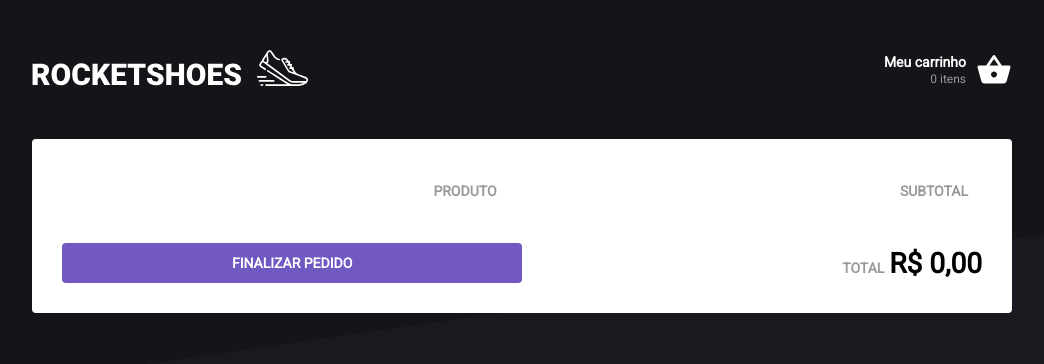
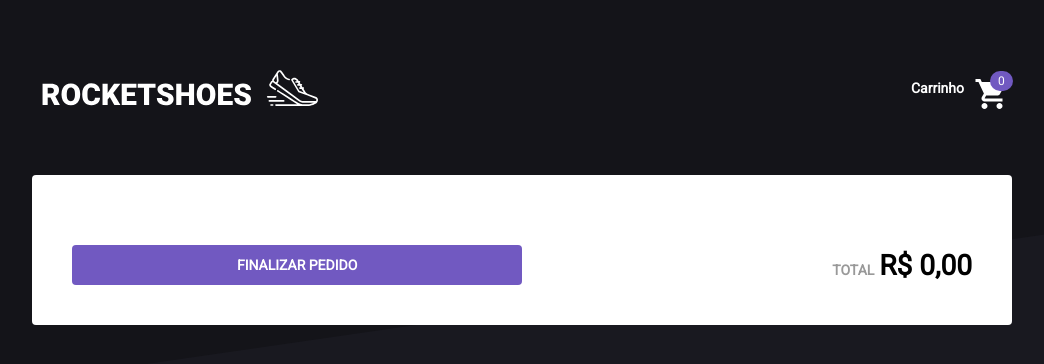
Before and after one commit to romualdo-ah/rocketseat-carrinho-de-compras, a React (Create React App) app: page /cart in a window 1280 px wide. Shown: the top 364 px of the page, without its empty margins (118-1162 px from the left). Built offline with nearby package versions, Linux system fonts and the light colour scheme.

Commit message:
atualizando carrinho de compras

```diff
--- a/src/components/Header/index.tsx
+++ b/src/components/Header/index.tsx
@@ -1,6 +1,6 @@
 import React, { useEffect } from 'react';
 import { Link } from 'react-router-dom';
-import { MdShoppingBasket } from 'react-icons/md';
+import { MdShoppingBasket,MdShoppingCart } from 'react-icons/md';
 
 import logo from '../../assets/images/logo.svg';
 import { Container, Cart } from './styles';
@@ -17,12 +17,16 @@ const Header = (): JSX.Element => {
 
       <Cart to="/cart">
         <div>
-          <strong>Meu carrinho</strong>
+          <strong>Carrinho</strong>
+        </div>
+          <div className="cart">
           <span data-testid="cart-size">
-            {cartSize === 1 ? `${cartSize} item` : `${cartSize} itens`}
+
+            {cartSize}
+            {/* {`${cartSize} item${cartSize === 1 ? '' : 's'}`} */}
           </span>
-        </div>
-        <MdShoppingBasket size={36} color="#FFF" />
+        <MdShoppingCart size={36} color="#FFF" />
+          </div>
       </Cart>
     </Container>
   );
--- a/src/components/Header/styles.ts
+++ b/src/components/Header/styles.ts
@@ -1,20 +1,44 @@
-import styled from 'styled-components';
-import { Link } from 'react-router-dom';
+import styled from "styled-components";
+import { Link } from "react-router-dom";
 
 export const Container = styled.header`
   display: flex;
   justify-content: space-between;
   align-items: center;
   margin: 50px 0;
-  flex-wrap: wrap;
+  position: sticky;
+  padding: 10px;
+  top: 0;
+  /* background: #151319; */
+  background: transparent;
+z-index: 1;
   a {
     transition: opacity 0.2s;
+    display: flex;
+    align-items: center;
+    flex-direction: row;
 
+    .cart{
+
+      width:0;
+      padding-right:18px;
+      span {
+        font-size: 12px;
+        color: #fff;
+        background-color: #7159c1;
+        position: relative;
+        border-radius: 40px;
+        padding: 3px 8px;
+        width: 8px;
+        right: -16px;
+        top: 12px;
+      }
+    }
     &:hover {
       opacity: 0.7;
     }
   }
-  img{
+  img {
     max-width: 100%;
   }
 `;
@@ -33,10 +57,5 @@ export const Cart = styled(Link)`
       display: block;
       color: #fff;
     }
-
-    span {
-      font-size: 12px;
-      color: #999;
-    }
   }
 `;
--- a/src/pages/Cart/index.tsx
+++ b/src/pages/Cart/index.tsx
@@ -48,10 +48,10 @@ const Cart = (): JSX.Element => {
       <ProductTable>
         <thead>
           <tr>
-            <th aria-label="product image">PRODUTO</th>
+            {/* <th aria-label="product image">PRODUTO</th> */}
             {/* <th>PRODUTO</th>
             <th>QTD</th> */}
-            <th>SUBTOTAL</th>
+            {/* <th>SUBTOTAL</th> */}
           </tr>
         </thead>
         <tbody>
--- a/src/pages/Cart/styles.ts
+++ b/src/pages/Cart/styles.ts
@@ -7,6 +7,12 @@ export const Container = styled.div`
   border-radius: 4px;
 
   footer {
+    padding: 10px;
+    background:#fff;
+    border-radius: 6px;
+
+    position:sticky;
+    bottom:0;
     margin: 30px auto auto auto;
     display: flex;
     align-items: center;
@@ -59,6 +65,7 @@ export const ProductTable = styled.table`
       display: flex;
       justify-content: space-between;
       padding: 20px 0;
+      /* padding-top:50px; */
 
       button:last-child {
         padding-right:0px;
```
Also changed, not shown: public/responsive.png (added).
